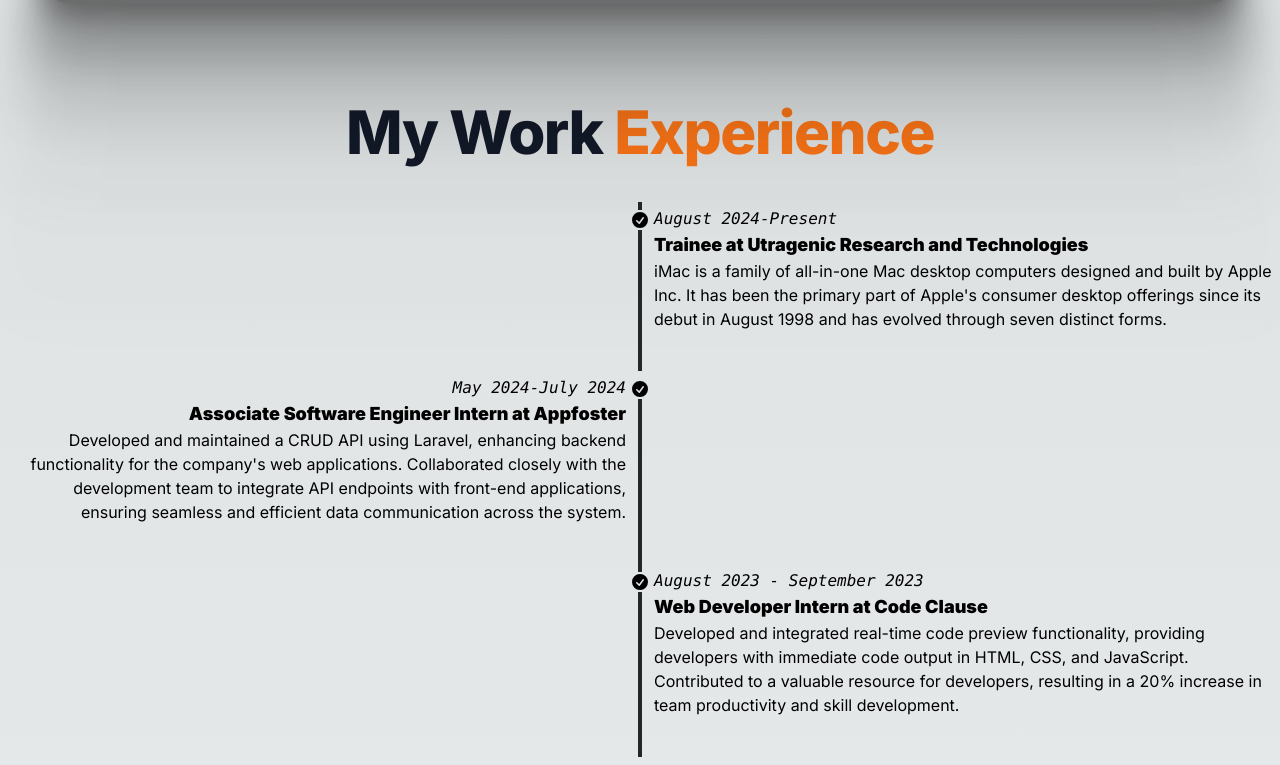
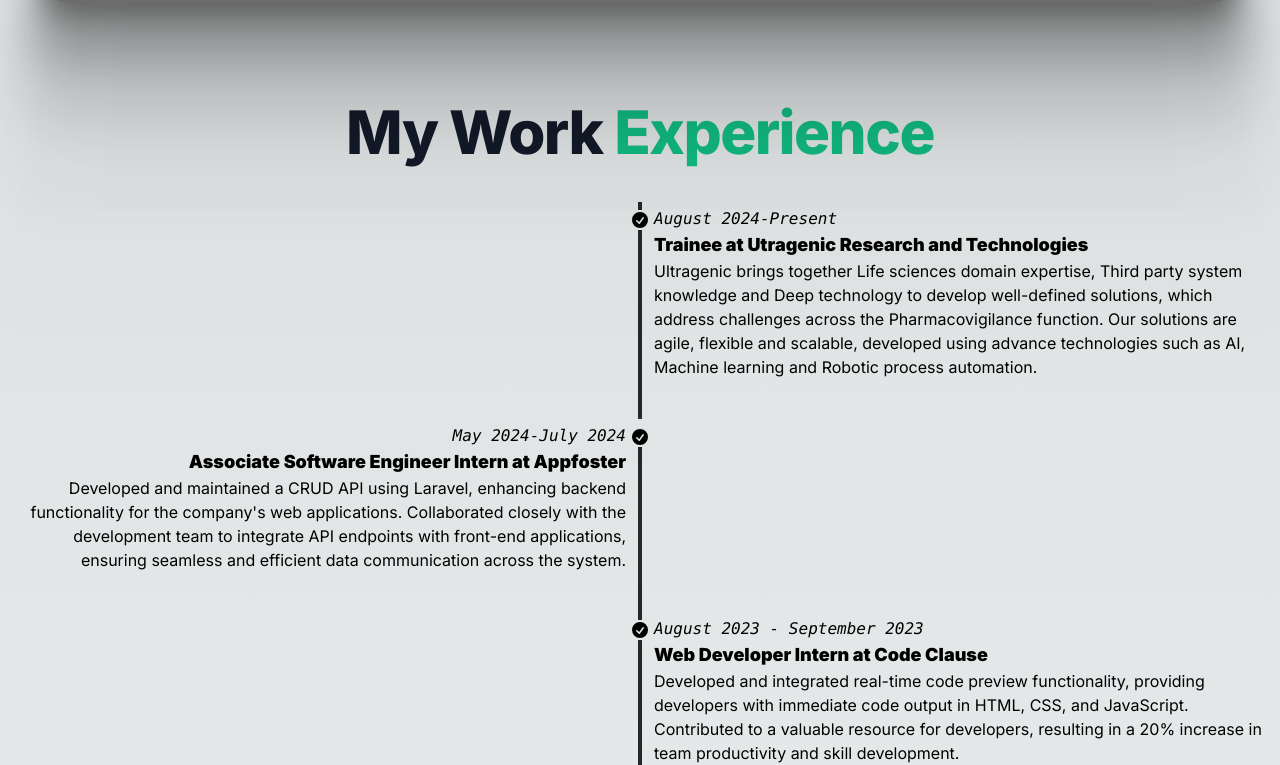
Before and after one commit to nisthajnn/new_portfolio, a Next.js app: page / in a window 1280 px wide. Shown: the part 858-1623 px from the top of the page. Built offline with nearby package versions, Linux system fonts and the light colour scheme.

Commit message:
color changed

```diff
--- a/src/components/Navbar.tsx
+++ b/src/components/Navbar.tsx
@@ -43,7 +43,7 @@
           </ul>
         </div>
         <div className="navbar-end flex items-center">
-          <a className="btn btn-outline text-xl ml-auto">Download Resume</a>
+          <a className="btn btn-outline text-xl ml-auto" href="https://drive.google.com/file/d/1EQAIADeVd7RNCORbPeQGuR5VKNJ9CoHe/view?usp=sharing">Download Resume</a>
           <div className="mobile-menu md:hidden">
             {!navbarOpen ? (
               <button
--- a/src/components/contact.tsx
+++ b/src/components/contact.tsx
@@ -6,7 +6,7 @@
     <div id="contact">
         <br />
            <h1 className="mb-4 text-4xl text-center font-extrabold leading-none tracking-tight text-gray-900 md:text-5xl lg:text-6xl dark:text-white">
-        Join My<span className="text-orange-500 dark:text-orange-500"> Network</span>
+        Join My<span className="text-emerald-500 dark:text-emerald-500"> Network</span>
       </h1>
       <TextGenerateEffect className="text-center"words={words} />
       <br />
--- a/src/components/experience.tsx
+++ b/src/components/experience.tsx
@@ -4,7 +4,7 @@
   return (
     <section id='Experience' >
       <h1  className="mb-4 text-4xl text-center font-extrabold leading-none tracking-tight text-gray-900 md:text-5xl lg:text-6xl dark:text-white">
-        My Work<span className="text-orange-500 dark:text-orange-500"> Experience</span>
+        My Work<span className="text-emerald-500 dark:text-emerald-500"> Experience</span>
       </h1>
       <br />
       <ul className="timeline timeline-snap-icon max-md:timeline-compact timeline-vertical">
@@ -27,7 +27,8 @@
           <div className="timeline-end mb-10">
             <time className="font-mono italic">August 2024-Present</time>
             <div className="text-lg font-black">Trainee at Utragenic Research and Technologies</div>
-            iMac is a family of all-in-one Mac desktop computers designed and built by Apple Inc. It has been the primary part of Apple's consumer desktop offerings since its debut in August 1998 and has evolved through seven distinct forms.
+            Ultragenic brings together Life sciences domain expertise, Third party system knowledge and Deep technology to develop well-defined solutions, which address challenges across the Pharmacovigilance function.
+            Our solutions are agile, flexible and scalable, developed using advance technologies such as AI, Machine learning and Robotic process automation.
           </div>
           <hr />
         </li>
--- a/src/components/ui/card-hover-effect.tsx
+++ b/src/components/ui/card-hover-effect.tsx
@@ -32,7 +32,7 @@
           <AnimatePresence>
             {hoveredIndex === idx && (
               <motion.span
-                className="absolute inset-0 h-full w-full bg-neutral-50 dark:bg-amber-50/[0.8] block rounded-3xl"
+                className="absolute inset-0 h-full w-full bg-emerald-500 dark:bg-emerald-500/[0.8] block rounded-3xl"
                 layoutId="hoverBackground"
                 initial={{ opacity: 0 }}
                 animate={{
@@ -66,7 +66,7 @@
   return (
     <div
       className={cn(
-        "rounded-2xl h-full w-full p-4 overflow-hidden bg-black border border-transparent dark:border-white/[0.2] group-hover:border-neutral-700 relative z-20",
+        "rounded-2xl h-full w-full p-4 overflow-hidden bg-black border border-transparent dark:border-emerald/[0.2] group-hover:border-emerald-500 relative z-20",
         className
       )}
     >
```
Also changed, not shown: src/config/index.ts (+0 -7 lines).
